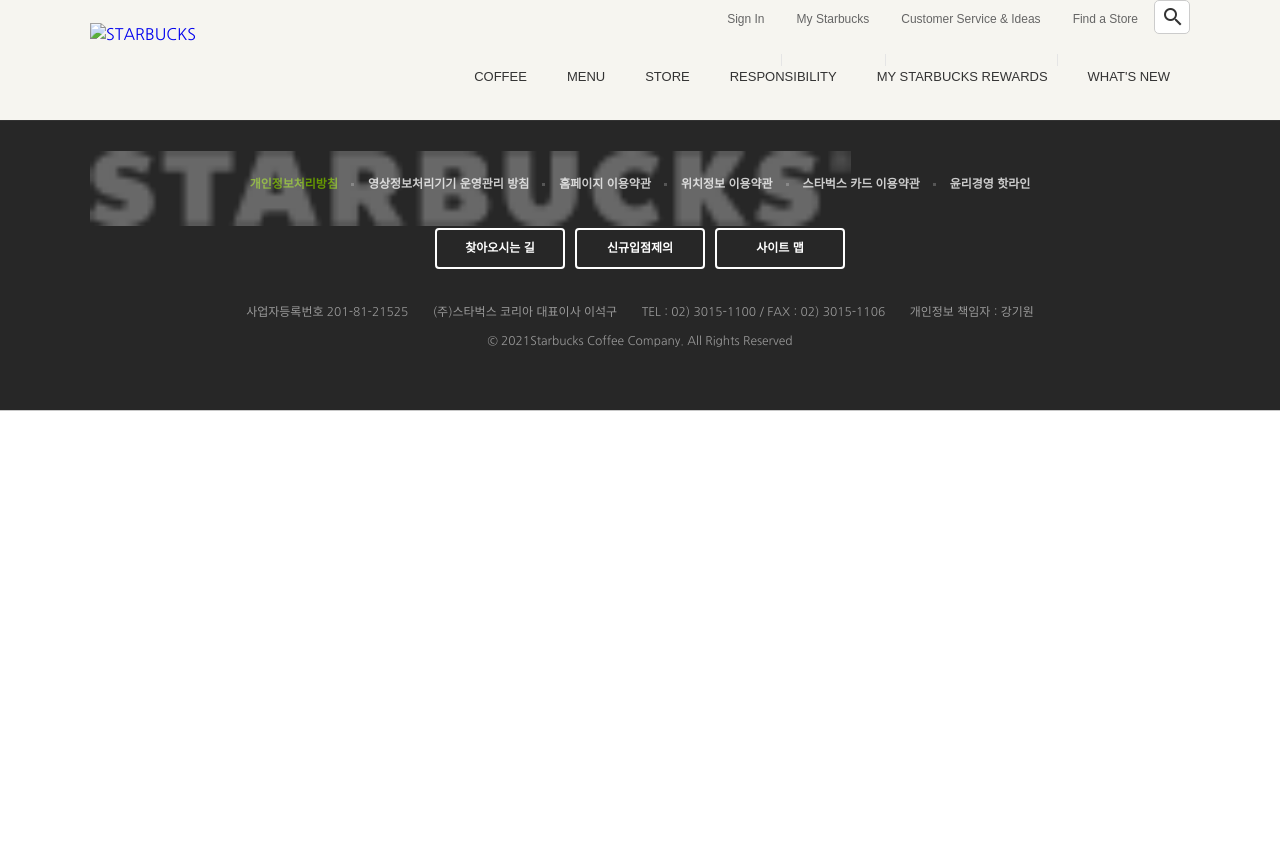
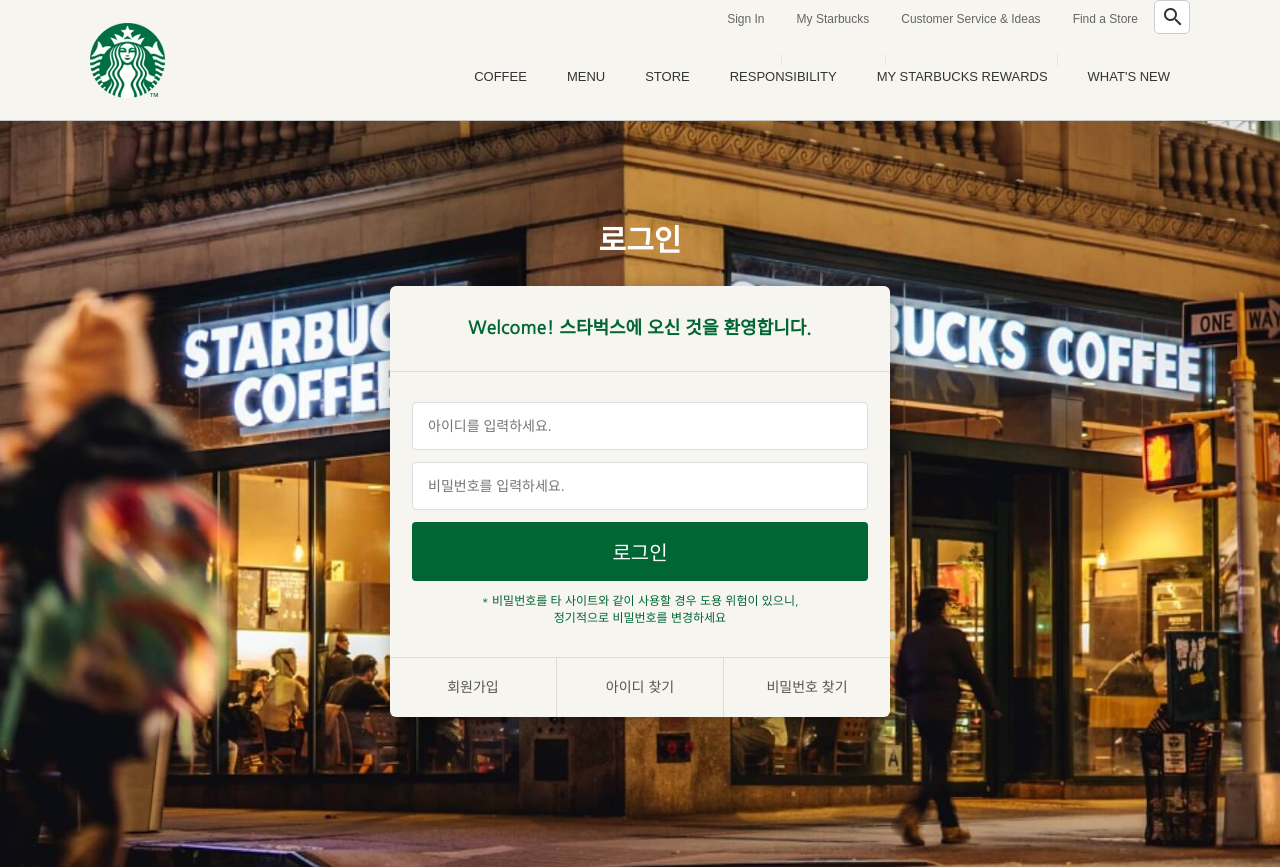
Before and after one commit to showoo10/starbucks, a plain HTML site: page signin/index.html in a window 1280 px wide. Shown: the top 867 px of the page. Before the commit the page ends 800 px from the top, so only its background shows below. Drawn offline with nearby package versions, Linux system fonts and the light colour scheme.

Commit message:
로그인 페이지 완성

```diff
--- /dev/null
+++ b/CSS/signin.css
@@ -0,0 +1,78 @@
+.signin {
+  margin-top: 120px;
+  padding: 100px 0 150px;
+  background-image: url(../images/signin_bg.jpg);
+  background-repeat: no-repeat;
+  background-position: center;
+  background-attachment: fixed;
+  background-size: cover;
+}
+.signin h1 {
+  color: #fff;
+  font-size: 30px;
+  font-weight: 700;
+  text-align: center;
+  margin-bottom: 24px;
+}
+.signin .signin__card {
+  width: 500px;
+  margin: 0 auto;
+  border-radius: 6px;
+  background-color: #f6f5f0;
+  box-shadow: 2px 2px 20px rgba(0, 0, 0, 0.3);
+  color: #555;
+}
+.signin__card h2 {
+  padding: 30px;
+  font-size: 18px;
+  text-align: center;
+  border-bottom: 1px solid #ddd;
+}
+.signin__card h2 {
+  font-weight: 700;
+  color: #006633;
+}
+.signin__card form {
+  padding: 30px 22px;
+}
+.signin__card form input {
+  width: 100%;
+  margin-bottom: 12px;
+  padding: 15px;
+  border: 1px solid #ddd;
+  border-radius: 4px;
+  outline: none;
+  box-sizing: border-box;
+  font-size: 14px;
+}
+.signin__card form [type="submit"] {
+  background-color: #006633;
+  border: none;
+  color: #fff;
+  font-size: 20px;
+  cursor: pointer;
+}
+.signin__card form p {
+  font-size: 12px;
+  color: #006633;
+  text-align: center;
+}
+.signin__card .actions {
+  display: flex;
+  border-top: 1px solid #ddd;
+}
+.signin__card .actions a {
+  flex-grow: 1;
+  flex-basis: 0;
+  text-align: center;
+  padding: 20px;
+  color: #555;
+  font-size: 14px;
+  border-right: 1px solid #ddd;
+}
+.signin__card .actions a:last-child {
+  border-right: none;
+}
+.signin__card .actions a:hover {
+  text-decoration: underline;
+}
--- a/signin/index.html
+++ b/signin/index.html
@@ -49,17 +49,17 @@
       href="https://fonts.googleapis.com/icon?family=Material+Icons"
     />
 
-    <link rel="stylesheet" href="../css/common.css" />
+    <link rel="stylesheet" href="../CSS/common.css" />
+    <link rel="stylesheet" href="../CSS/signin.css" />
 
     <script defer src="../js/common.js"></script>
   </head>
   <body>
-
     <!-- HEADER -->
     <header>
       <div class="inner">
         <a href="/" class="logo">
-          <img src="images/starbucks_logo.png" alt="STARBUCKS" />
+          <img src="../images/starbucks_logo.png" alt="STARBUCKS" />
         </a>
 
         <div class="sub-menu">
@@ -387,11 +387,28 @@
           </li>
         </ul>
       </div>
+    </header>
 
-      <section class="signin">
-
-      </section>
-
+    <section class="signin">
+      <h1>로그인</h1>
+      <div class="signin__card">
+        <h2><strong>Welcome!</strong> 스타벅스에 오신 것을 환영합니다.</h2>
+        <form>
+          <input type="text" placeholder="아이디를 입력하세요." />
+          <input type="text" placeholder="비밀번호를 입력하세요." />
+          <input type="submit" value="로그인" />
+          <p>
+            * 비밀번호를 타 사이트와 같이 사용할 경우 도용 위험이 있으니,<br />
+            정기적으로 비밀번호를 변경하세요
+          </p>
+        </form>
+        <div class="actions">
+          <a href="javascript:void(0)">회원가입</a>
+          <a href="javascript:void(0)">아이디 찾기</a>
+          <a href="javascript:void(0)">비밀번호 찾기</a>
+        </div>
+      </div>
+    </section>
 
     <!-- FOOTER -->
     <footer>
```
